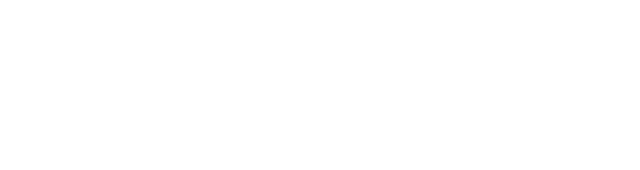
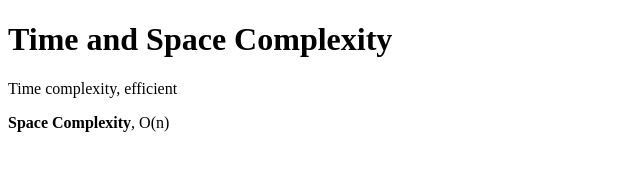
Before and after one commit to acciojob/time-and-space-complexity-Ramandeep9877, a website: page main.html in a window 1280 px wide. Shown: the whole page, without its empty margins (0-640 px from the left). Drawn offline with Linux system fonts and the light colour scheme.

Commit message:
created a submission

```diff
--- a/main.html
+++ b/main.html
@@ -8,6 +8,9 @@
 
 <body>
 	<!-- the entire body must be written by student -->
+	<h1>Time and Space Complexity</h1>
+	<p>Time complexity, efficient</p>
+	<p><b>Space Complexity</b>, O(n)</p>
     <script type="text/javascript" src="./script.js">
 </script>
 
```
